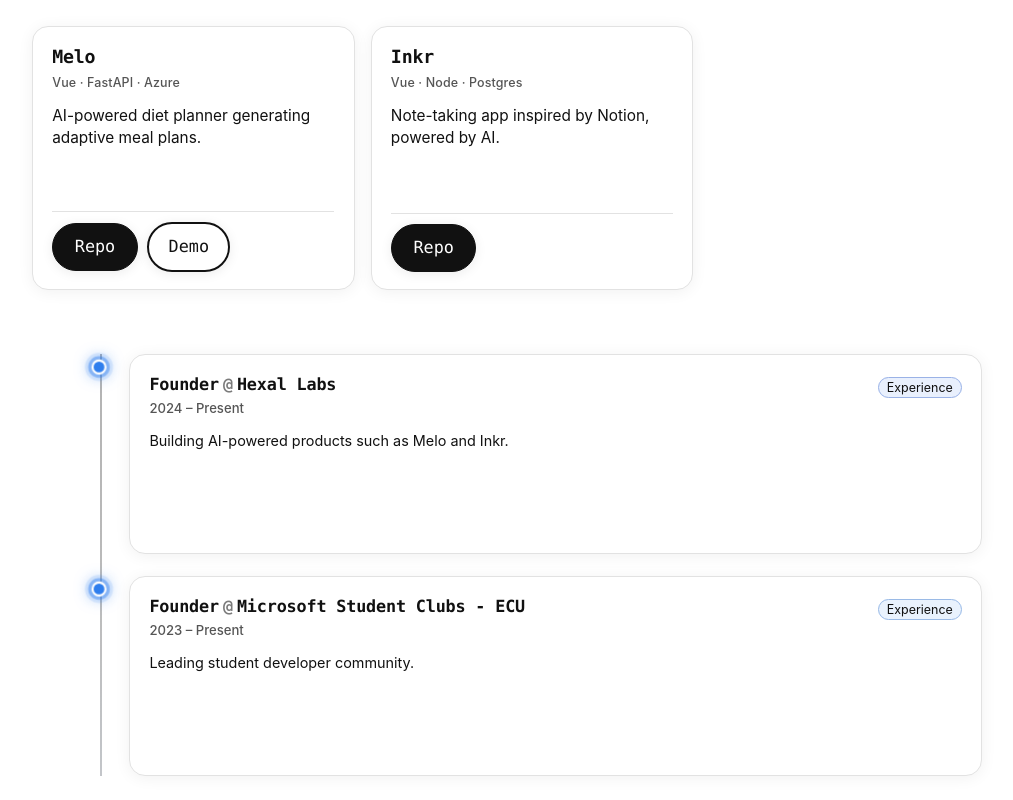
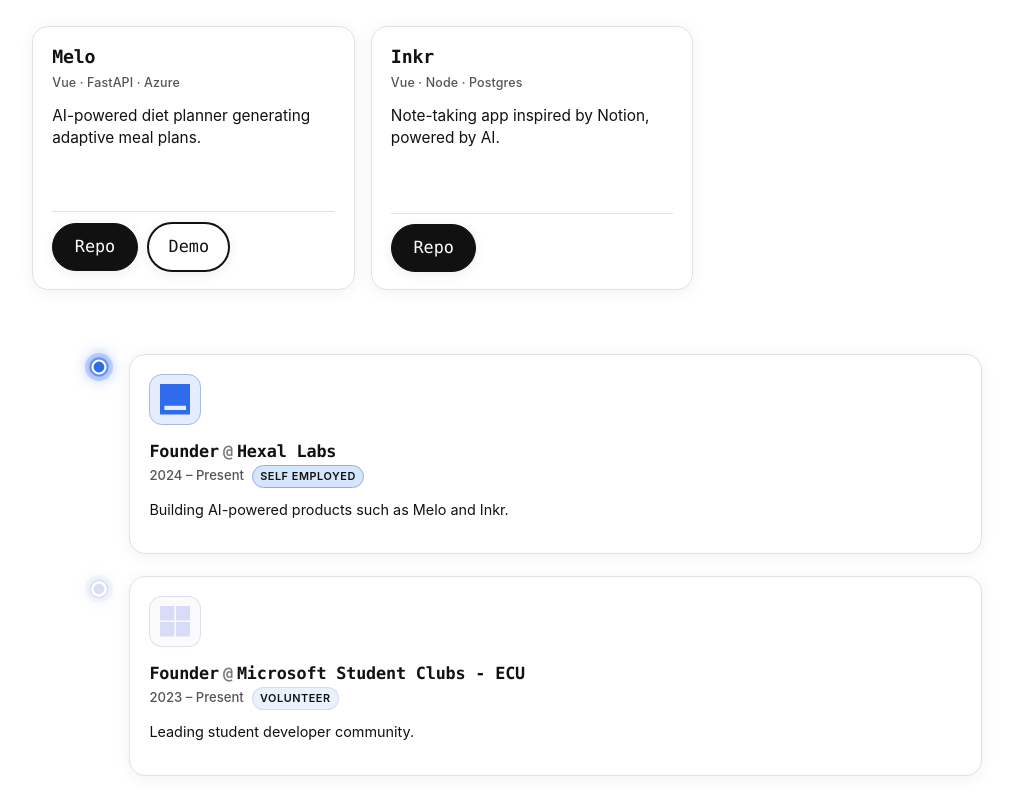
Before and after one commit to a-elhaag/Vue.JS-portfolio, a Vue app: page / in a window 1280 px wide. Shown: the part 3131-3931 px from the top of the page, without its empty margins (108-1121 px from the left). Built offline with nearby package versions, Linux system fonts and the light colour scheme.

Commit message:
feat: enhance ExperienceSection with employment type and icon display; add VolunteeringSection placeholder

```diff
--- a/src/data/experience.ts
+++ b/src/data/experience.ts
@@ -9,6 +9,16 @@
   accent?: string; // per-item accent color
   current?: boolean; // derived or explicit current flag
   order?: number; // manual ordering weight
+  employmentType?:
+    | "full-time"
+    | "part-time"
+    | "internship"
+    | "contract"
+    | "freelance"
+    | "self-employed"
+    | "volunteer";
+  /** Iconify icon name for the company (e.g., 'simple-icons:upwork', 'simple-icons:orange') */
+  companyIcon?: string;
 }
 
 export const experience: ExperienceItem[] = [
@@ -20,6 +30,8 @@
     accent: "#2f6bed",
     current: true,
     order: 1,
+    employmentType: "self-employed",
+    companyIcon: "simple-icons:orange", // example icon (adjust if desired)
   },
   {
     company: "Microsoft Student Clubs - ECU",
@@ -28,5 +40,18 @@
     details: "Leading student developer community.",
     current: true,
     order: 2,
+    employmentType: "volunteer",
+    companyIcon: "simple-icons:microsoft",
+    accent: "#78D4",
   },
 ];
+
+// Usage Example (add your own entries):
+// {
+//   company: "Upwork",
+//   role: "Freelance Developer",
+//   period: "2022 – 2024",
+//   details: "Delivered full‑stack features for international clients.",
+//   employmentType: "freelance",
+//   companyIcon: "simple-icons:upwork"
+// }
--- a/src/sections/ExperienceSection.vue
+++ b/src/sections/ExperienceSection.vue
@@ -36,6 +36,20 @@
 onBeforeUnmount(() => {
   if (observer) observer.disconnect();
 });
+
+function formatEmployment(type?: ExperienceItem["employmentType"]) {
+  if (!type) return "";
+  const map: Record<string, string> = {
+    "full-time": "Full time",
+    "part-time": "Part time",
+    internship: "Internship",
+    contract: "Contract",
+    freelance: "Freelance",
+    "self-employed": "Self employed",
+    volunteer: "Volunteer",
+  };
+  return map[type] || type;
+}
 </script>
 
 <template>
@@ -53,6 +67,7 @@
           :key="it.company + it.role + it.period"
           class="entry"
           :class="{ 'is-last': i === items.length - 1 }"
+          :style="{ '--entry-accent': it.accent || 'var(--glow)' }"
         >
           <div class="marker" aria-hidden="true">
             <span class="dot" />
@@ -60,12 +75,12 @@
           <Card
             class="exp-card"
             variant="outline"
-            :interactive="false"
+            :interactive="true"
             :accent="it.accent"
             :clamp="4"
             :aria-label="`${it.role} at ${it.company} ${it.period}`"
-            :typeText="'Experience'"
             size="lg"
+            :media-icon="it.companyIcon"
           >
             <template #title>
               <span class="role">{{ it.role }}</span>
@@ -74,6 +89,13 @@
             </template>
             <template #subtitle>
               <span class="period">{{ it.period }}</span>
+              <span
+                v-if="it.employmentType"
+                class="etype"
+                :data-type="it.employmentType"
+              >
+                {{ formatEmployment(it.employmentType) }}
+              </span>
               <span v-if="it.location" class="loc"> · {{ it.location }}</span>
             </template>
             <div>
@@ -136,45 +158,25 @@
   display: flex;
   justify-content: center;
 }
-/* Vertical timeline base + animated overlay */
-.timeline::before,
-.timeline::after {
+/* Uniform per-entry vertical segment */
+.marker::after {
   content: "";
   position: absolute;
-  left: 1.1rem; /* align with center of marker column (roughly half of 2.2rem) */
-  top: 0;
-  bottom: 0;
+  top: calc(var(--dot-size) + 0.2rem);
+  left: 50%;
+  transform: translateX(-50%);
   width: 2px;
-  pointer-events: none;
+  height: calc(100% - var(--dot-size) - 0.2rem);
+  background: color-mix(
+    in srgb,
+    var(--entry-accent, var(--glow)) 55%,
+    transparent
+  );
+  opacity: 0.55;
+  transition: background 0.45s, opacity 0.45s, box-shadow 0.45s;
 }
-.timeline::before {
-  background: linear-gradient(
-    to bottom,
-    color-mix(in srgb, var(--text) 80%, transparent) 0%,
-    color-mix(in srgb, var(--text) 65%, transparent) 100%
-  );
-  opacity: 0.4;
-}
-.timeline::after {
-  background: linear-gradient(
-    180deg,
-    color-mix(in srgb, var(--glow) 0%, transparent) 0%,
-    color-mix(in srgb, var(--glow) 70%, transparent) 40%,
-    color-mix(in srgb, var(--glow) 0%, transparent) 80%
-  );
-  background-size: 100% 300%;
-  animation: timelineFlow 7s linear infinite;
-  mix-blend-mode: screen;
-  opacity: 0.55;
-  filter: blur(0.5px);
-}
-@keyframes timelineFlow {
-  0% {
-    background-position: 0 0%;
-  }
-  100% {
-    background-position: 0 300%;
-  }
+.entry.is-last .marker::after {
+  display: none;
 }
 
 .dot {
@@ -182,20 +184,38 @@
   width: var(--dot-size);
   height: var(--dot-size);
   border-radius: 50%;
-  background: #111;
+  background: color-mix(
+    in srgb,
+    var(--entry-accent, var(--glow)) 85%,
+    transparent
+  );
   border: 2px solid var(--bg);
-  box-shadow: 0 0 0 2px #111;
+  box-shadow: 0 0 0 2px
+    color-mix(in srgb, var(--entry-accent, var(--glow)) 80%, transparent);
   z-index: 2;
   margin-top: 0.4rem; /* align roughly with card header */
   position: relative;
-  transition: background 0.4s, box-shadow 0.4s, transform 0.4s;
+  transition: background 0.35s, box-shadow 0.35s, transform 0.35s;
 }
 .entry.is-active .dot {
-  background: var(--glow);
-  box-shadow: 0 0 0 3px color-mix(in srgb, var(--glow) 40%, transparent),
-    0 0 0 6px color-mix(in srgb, var(--glow) 12%, transparent),
-    0 0 14px 2px color-mix(in srgb, var(--glow) 55%, transparent);
+  background: var(--entry-accent, var(--glow));
+  box-shadow: 0 0 0 2px
+      color-mix(in srgb, var(--entry-accent, var(--glow)) 55%, transparent),
+    0 0 0 6px
+      color-mix(in srgb, var(--entry-accent, var(--glow)) 22%, transparent),
+    0 0 14px 3px
+      color-mix(in srgb, var(--entry-accent, var(--glow)) 55%, transparent);
   transform: scale(1.08);
+}
+.entry.is-active .marker::after {
+  background: color-mix(
+    in srgb,
+    var(--entry-accent, var(--glow)) 65%,
+    transparent
+  );
+  opacity: 0.85;
+  box-shadow: 0 0 8px 1px
+    color-mix(in srgb, var(--entry-accent, var(--glow)) 55%, transparent);
 }
 
 /* Card sizing override: full width & custom height */
@@ -212,6 +232,7 @@
 /* Title styling inside card */
 .exp-card :deep(.title) {
   font-size: 1.05rem;
+  position: relative;
 }
 .role {
   font-weight: 600;
@@ -223,10 +244,49 @@
 .company {
   font-weight: 600;
   color: var(--text);
+  display: inline-flex;
+  align-items: center;
+  gap: 0.45rem;
 }
 .period {
   font-size: 0.82rem;
   color: var(--muted);
+}
+.etype {
+  display: inline-flex;
+  align-items: center;
+  gap: 0.25ch;
+  font-size: 0.68rem;
+  font-weight: 600;
+  text-transform: uppercase;
+  letter-spacing: 0.05em;
+  padding: 0.18rem 0.45rem 0.16rem;
+  margin-left: 0.5rem;
+  border: 1px solid
+    color-mix(in srgb, var(--accent, var(--glow)) 45%, var(--border));
+  background: color-mix(in srgb, var(--accent, var(--glow)) 14%, transparent);
+  border-radius: 999px;
+  color: var(--text);
+  position: relative;
+}
+.etype[data-type="internship"] {
+  background: color-mix(in srgb, var(--glow) 16%, transparent);
+}
+.etype[data-type="volunteer"] {
+  background: color-mix(in srgb, var(--glow) 10%, transparent);
+}
+.etype[data-type="self-employed"] {
+  background: color-mix(in srgb, var(--glow) 20%, transparent);
+}
+.etype[data-type="freelance"] {
+  background: color-mix(in srgb, var(--glow) 12%, transparent);
+}
+.etype[data-type="contract"] {
+  background: color-mix(in srgb, var(--glow) 18%, transparent);
+}
+.etype[data-type="full-time"],
+.etype[data-type="part-time"] {
+  background: color-mix(in srgb, var(--glow) 14%, transparent);
 }
 .loc {
   font-size: 0.78rem;
@@ -235,7 +295,26 @@
 
 /* Remove hover raise for non-interactive timeline cards */
 .exp-card :deep(.card.is-interactive:hover) {
-  transform: none;
+  transform: translateY(-2px);
+  box-shadow: 0 6px 22px rgba(0, 0, 0, 0.12),
+    0 0 0 3px
+      color-mix(in srgb, var(--entry-accent, var(--glow)) 28%, transparent);
+}
+/* subtle glow on marker & dot when hovering corresponding card */
+.entry:hover .dot:not(.active) {
+  background: var(--entry-accent, var(--glow));
+  box-shadow: 0 0 0 2px
+      color-mix(in srgb, var(--entry-accent, var(--glow)) 55%, transparent),
+    0 0 10px 2px
+      color-mix(in srgb, var(--entry-accent, var(--glow)) 55%, transparent);
+}
+.entry:hover .marker::after:not(.is-last) {
+  background: color-mix(
+    in srgb,
+    var(--entry-accent, var(--glow)) 65%,
+    transparent
+  );
+  opacity: 0.9;
 }
 
 /* Body text clamp already handled; ensure good spacing */
```
Also changed, not shown: src/sections/VolunteeringSection.vue (+43 -0 lines).
